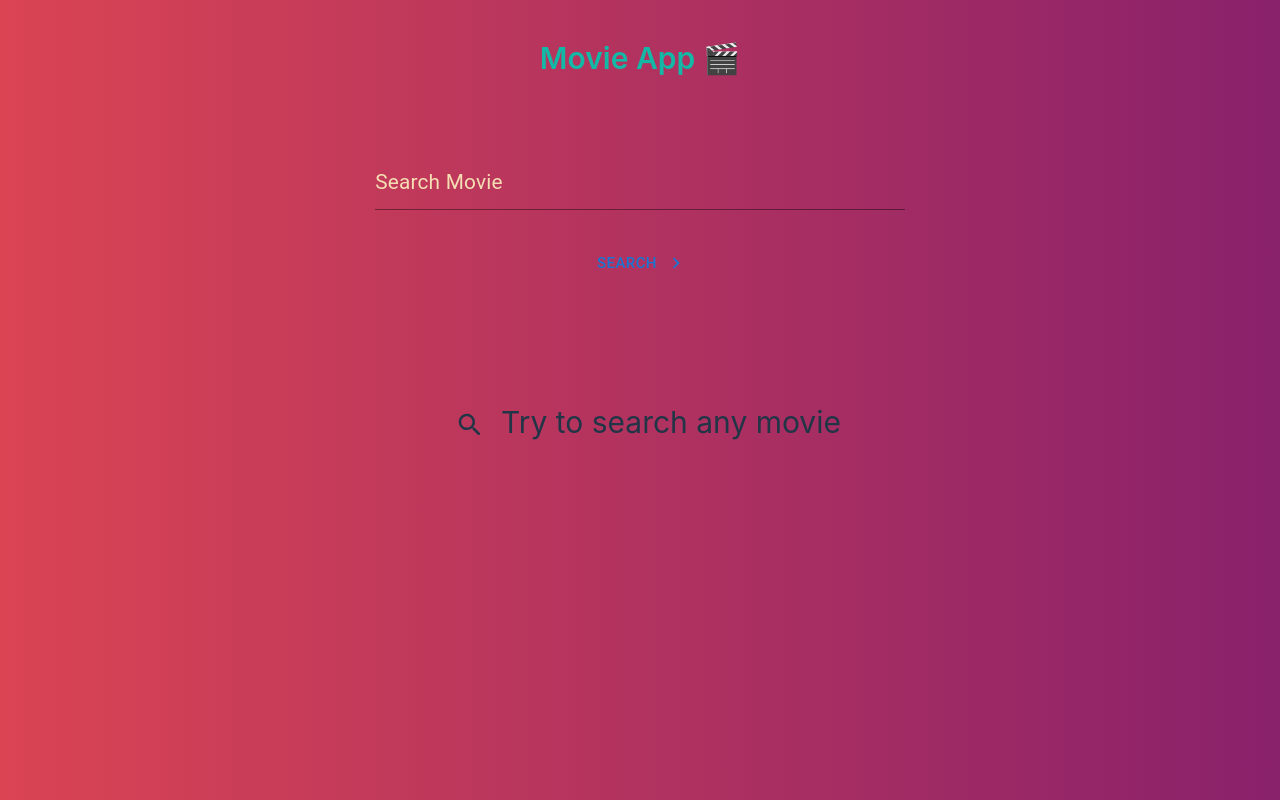
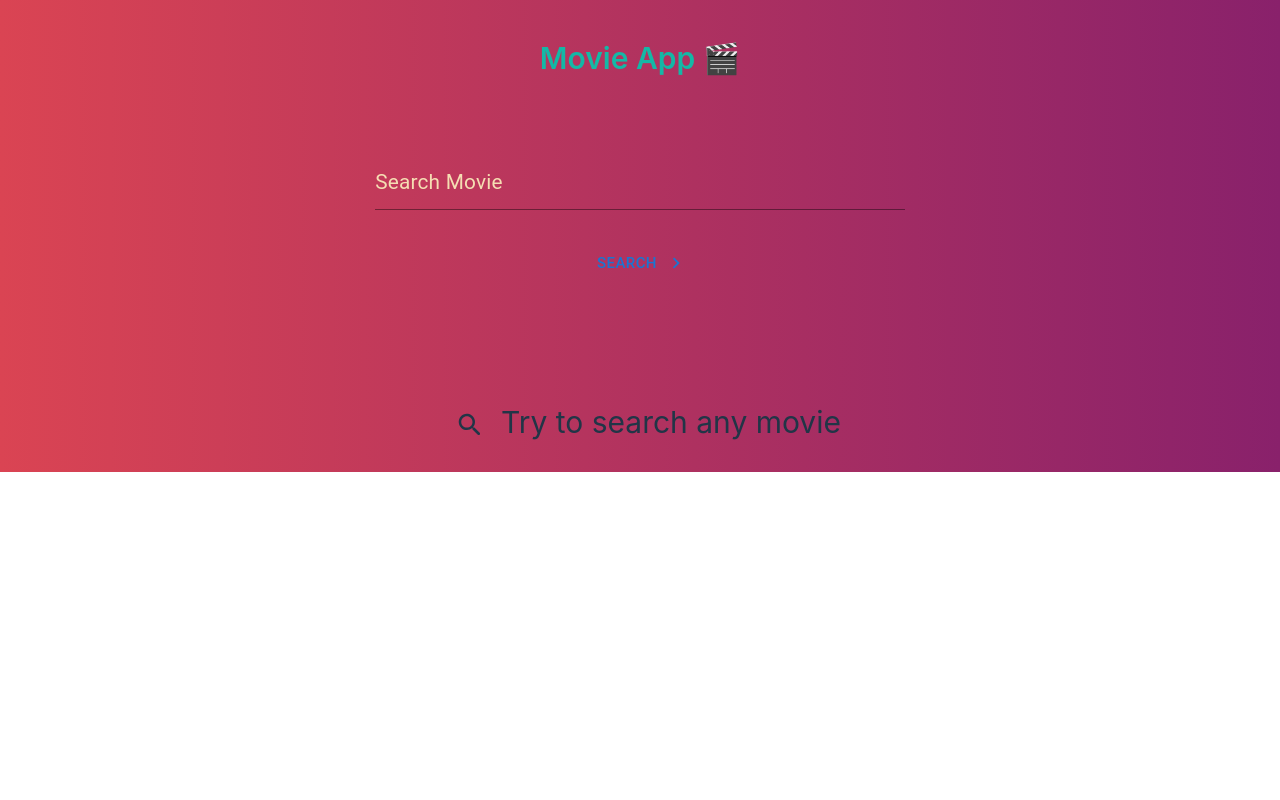
Before and after one commit to devender15/movie-app, a React (Vite) app: page / in a window 1280 px wide. Built offline with nearby package versions, Linux system fonts and the light colour scheme.

Commit message:
updated page scroll settings

```diff
--- a/src/index.css
+++ b/src/index.css
@@ -29,9 +29,9 @@ a:hover {
 
 body {
   margin: 0;
-  overflow: hidden;
-  height: 100vh;
-  width: 100vw;
+  /* overflow: hidden; */
+  /* height: 100vh;
+  width: 100vw; */
   background: linear-gradient(to right, #DA4453, #89216B);
 }
 
```
